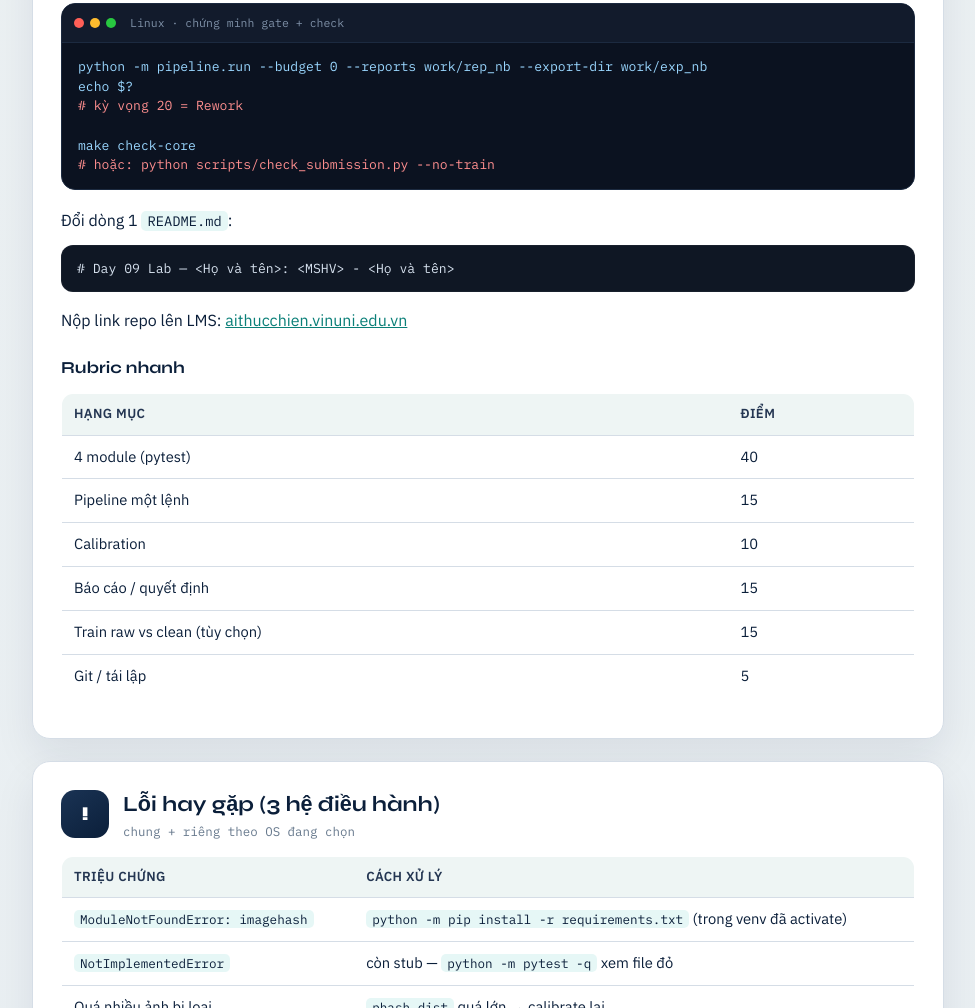
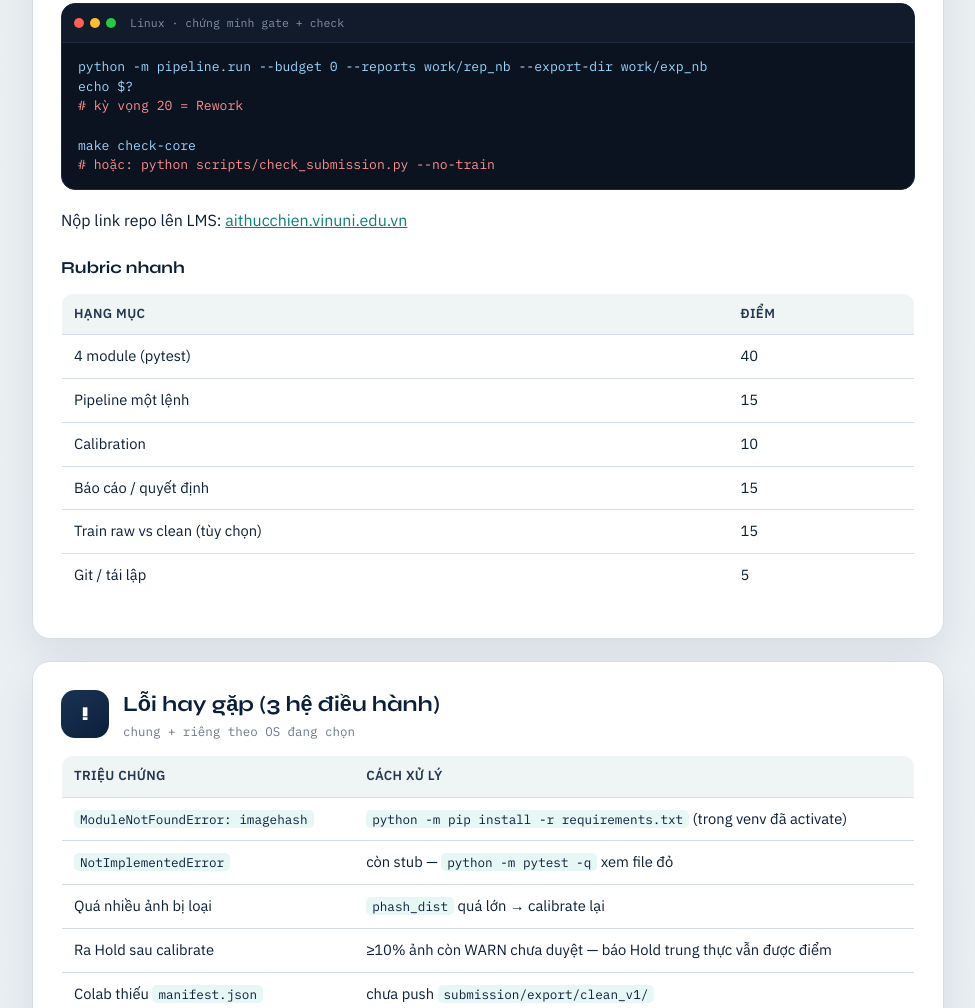
Before and after one commit to wuongg/day09-autoqc-huong-dan, a plain HTML site: page index.html in a window 1280 px wide. Shown: the part 7666-8674 px from the top of the page, without its empty margins (276-1251 px from the left). Drawn offline with Linux system fonts and the light colour scheme.

Commit message:
Remove README title rename step from guide

```diff
--- a/index.html
+++ b/index.html
@@ -1066,8 +1066,6 @@ second_opinion:
           </div>
         </div>
 
-        <p>Đổi dòng 1 <code>README.md</code>:</p>
-        <pre><code># Day 09 Lab — &lt;Họ và tên&gt;: &lt;MSHV&gt; - &lt;Họ và tên&gt;</code></pre>
         <p>Nộp link repo lên LMS: <a href="https://aithucchien.vinuni.edu.vn" target="_blank" rel="noopener">aithucchien.vinuni.edu.vn</a></p>
 
         <h3>Rubric nhanh</h3>
```
